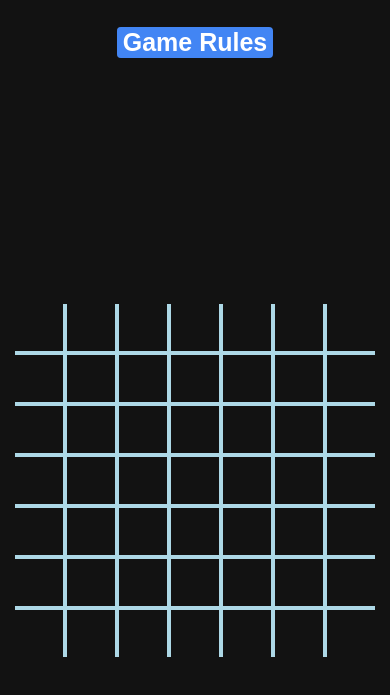
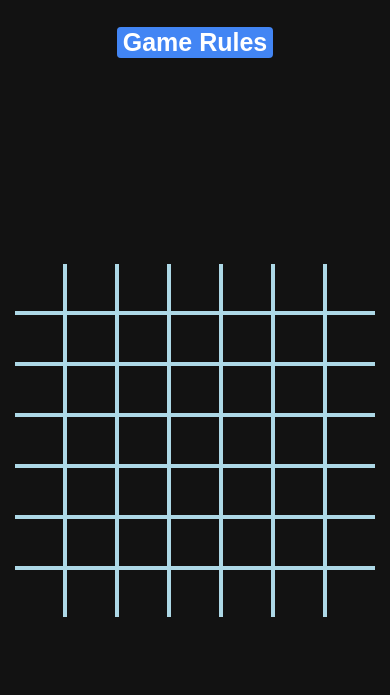
Before and after one commit to jusspatel/7by7, a plain HTML site: page index.html in a window 390 px wide. Shown: the part 57-752 px from the top of the page. Drawn offline with Linux system fonts and the light colour scheme; some packages are replaced by stand-ins of ours; a script that the page names is missing.

Commit message:
Update style.css

```diff
--- a/style.css
+++ b/style.css
@@ -100,4 +100,7 @@
     #rule{
     margin-top: 30px;
   }
+    .container{
+        margin-top: -40px;
+    }
 }
```
